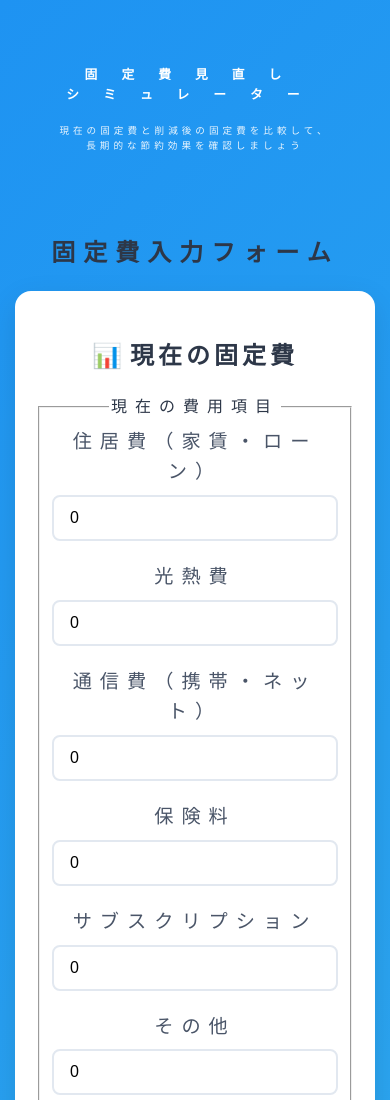
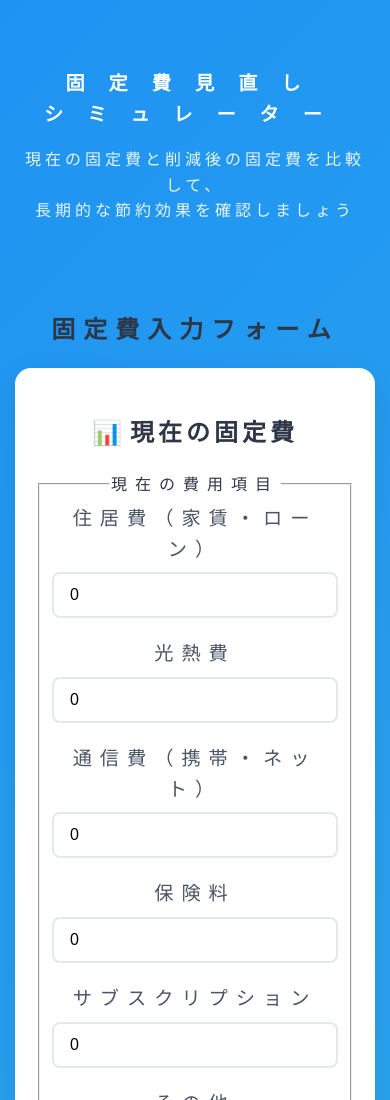
Before and after one commit to kouki090572/fixed_cost, a plain HTML site: page index.html in a window 390 px wide. Shown: the top 1100 px of the page. Drawn offline with Linux system fonts and the light colour scheme.

Commit message:
Add files via upload

```diff
--- a/index.html
+++ b/index.html
@@ -3,6 +3,8 @@
 <head>
   <meta charset="UTF-8" />
   <meta name="viewport" content="width=device-width, initial-scale=1.0"/>
+  <meta name="description" content="あなたの固定費を入力して、削減額を自動計算！">
+<meta property="og:description" content="あなたの固定費を入力して、削減額を自動計算！">
   <title>固定費見直しシミュレーター</title>
   <link rel="stylesheet" href="styles.css"/>
 </head>
--- a/styles.css
+++ b/styles.css
@@ -287,11 +287,11 @@
                     }
 
                     header h1 {
-                      font-size: 0.8rem;
+                      font-size: 1.2rem;
                     }
 
                     header p {
-                      font-size: 0.6rem;
+                      font-size: 1rem;
                     }
 
                     .main-content {
```
